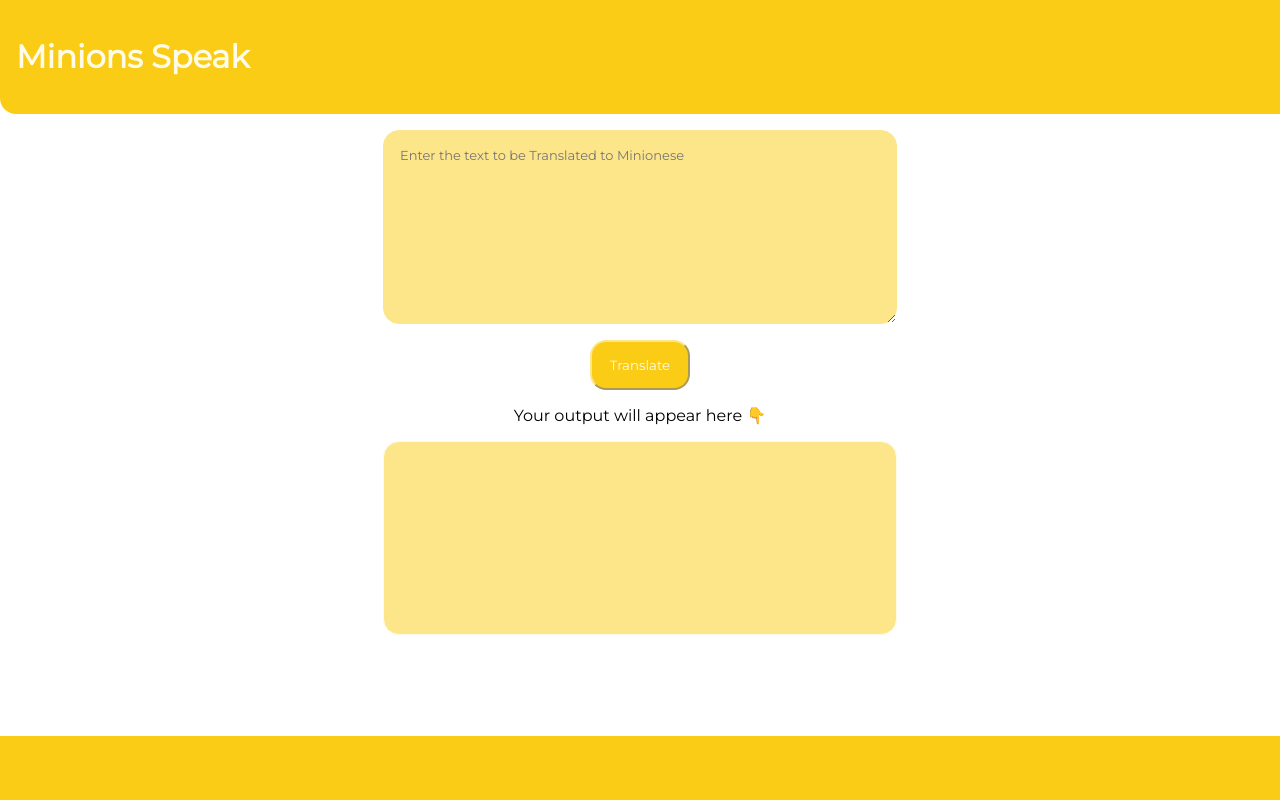
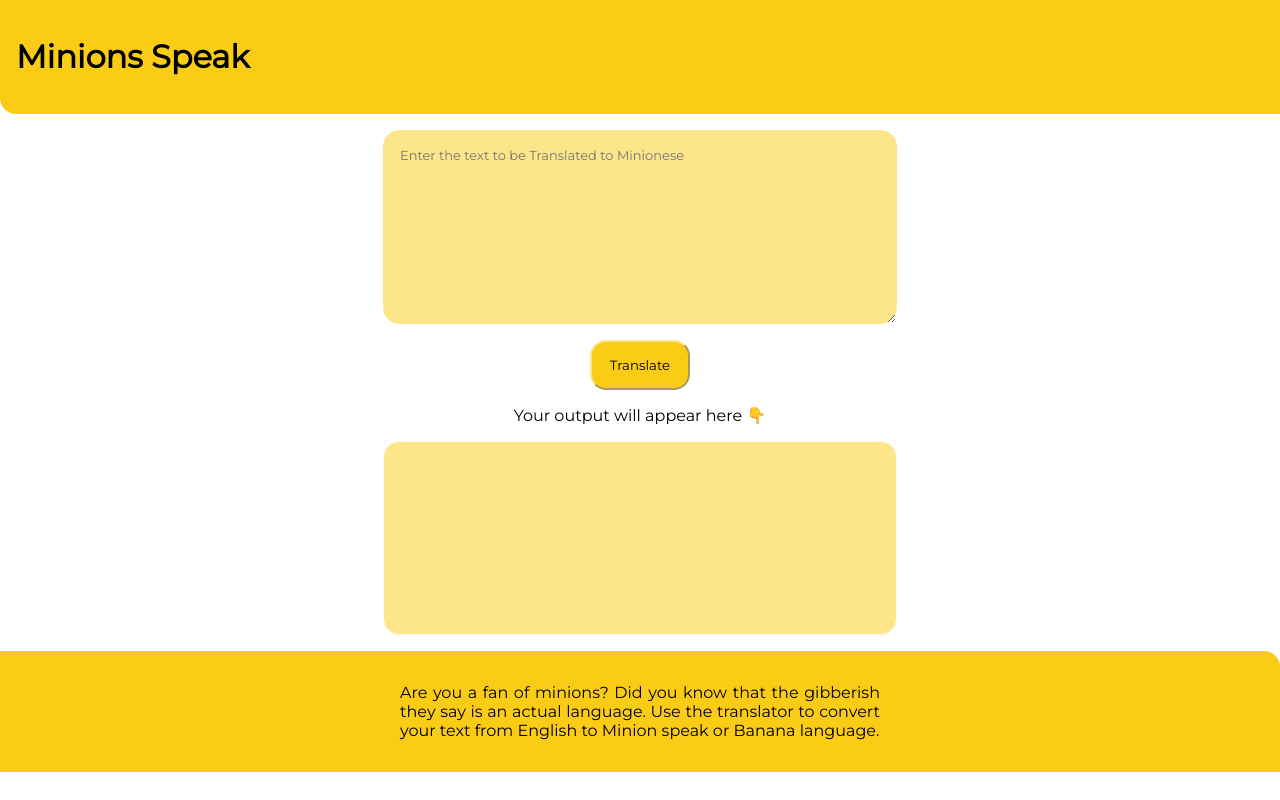
Before and after one commit to FIONA18/Neogcamp-Banana-speak, a plain HTML site: page index.html in a window 1280 px wide. Drawn offline with Linux system fonts and the light colour scheme.

Commit message:
style: updated styles.css

```diff
--- a/index.html
+++ b/index.html
@@ -22,7 +22,8 @@
 
 
     <footer class="footer">
-
+        <p>Are you a fan of minions? Did you know that the gibberish they say is an actual language. Use the translator
+            to convert your text from English to Minion speak or Banana language.</p>
     </footer>
     <script src="app.js"></script>
 </body>
--- a/styles.css
+++ b/styles.css
@@ -9,9 +9,7 @@ body{
     font-family: 'Montserrat', sans-serif;
     margin:0px;
 }
-h1{
-    color: var(--off-white);
-}
+
 #btnTranslate
 {
     margin: auto;
@@ -22,7 +20,6 @@ h1{
     background-color: var(--primary-color);
     font-family: inherit;
     border-radius: 1rem;
-    color: var(--off-white);
     border-color: var(--secondary-color);
 
 }
@@ -52,7 +49,7 @@ h1{
     background-color: var(--secondary-color);
     height: 20vh;
     width: 60vh;
-    min-width: 60vh;
+    min-width: 3ch;
     display: block;
     border-radius: 1rem;
     font-size: small;
@@ -61,25 +58,24 @@ h1{
 {
    background-color: var(--primary-color);
    border-bottom-left-radius: 1rem;
-   color: white;
    padding: 1rem;
+
 }
 .footer
 {
     background-color: var(--primary-color);
-    padding: 2rem;
-    width: 100%;
+
     bottom: 0;
-    position: fixed;
-    text-align: center;
-    color: white;
+    padding: 1rem;
     border-top-right-radius: 1rem;
 }
-.container
+
+.footer p
 {
+   padding: 1rem;
     margin: auto;
-    display: block;
-    width: 100vh;
+    text-align:justify;
+    width: 60vh;
 }
 /* position: fixed;
 bottom: 0;
```
